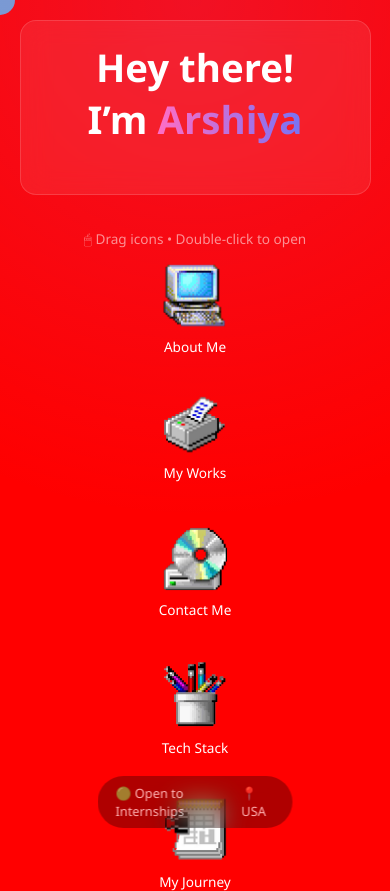
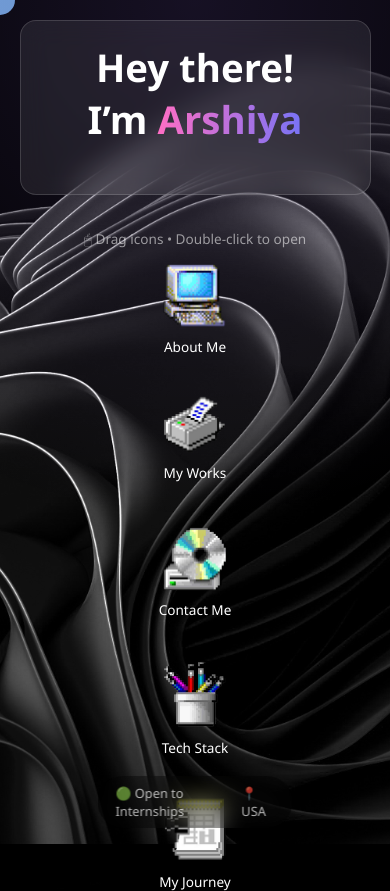
Before and after one commit to ArshiyaFathimaAK/ArshiyaFathima-Portfolio, a plain HTML site: page index.html in a window 390 px wide. Drawn offline with Linux system fonts and the light colour scheme.

```diff
--- a/css/style.css
+++ b/css/style.css
@@ -1062,9 +1062,3 @@ h1.coding-heading {
     content: "👆 Tap icons to open";
   }
 }
-
-@media (max-width: 500px) {
-  body {
-    background: red !important;
-  }
-}
```
